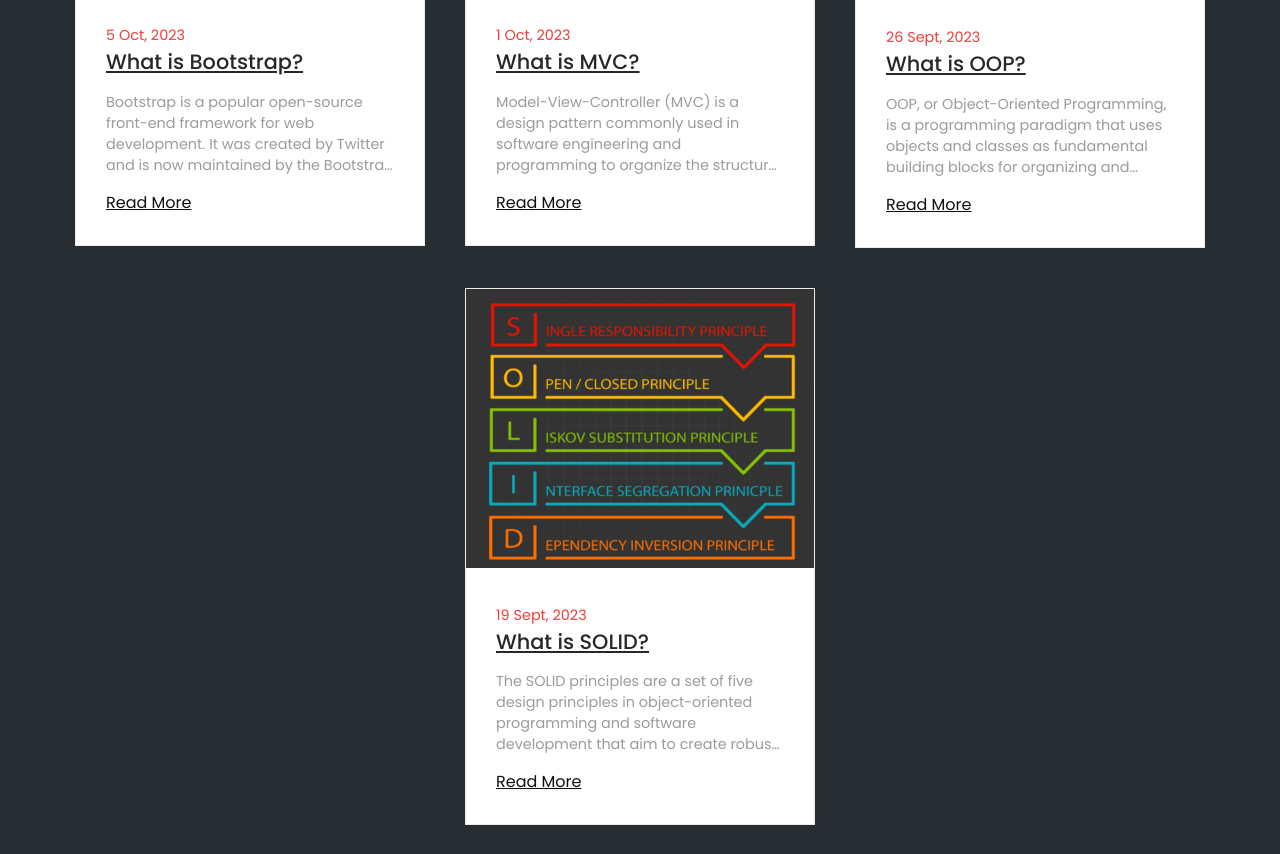
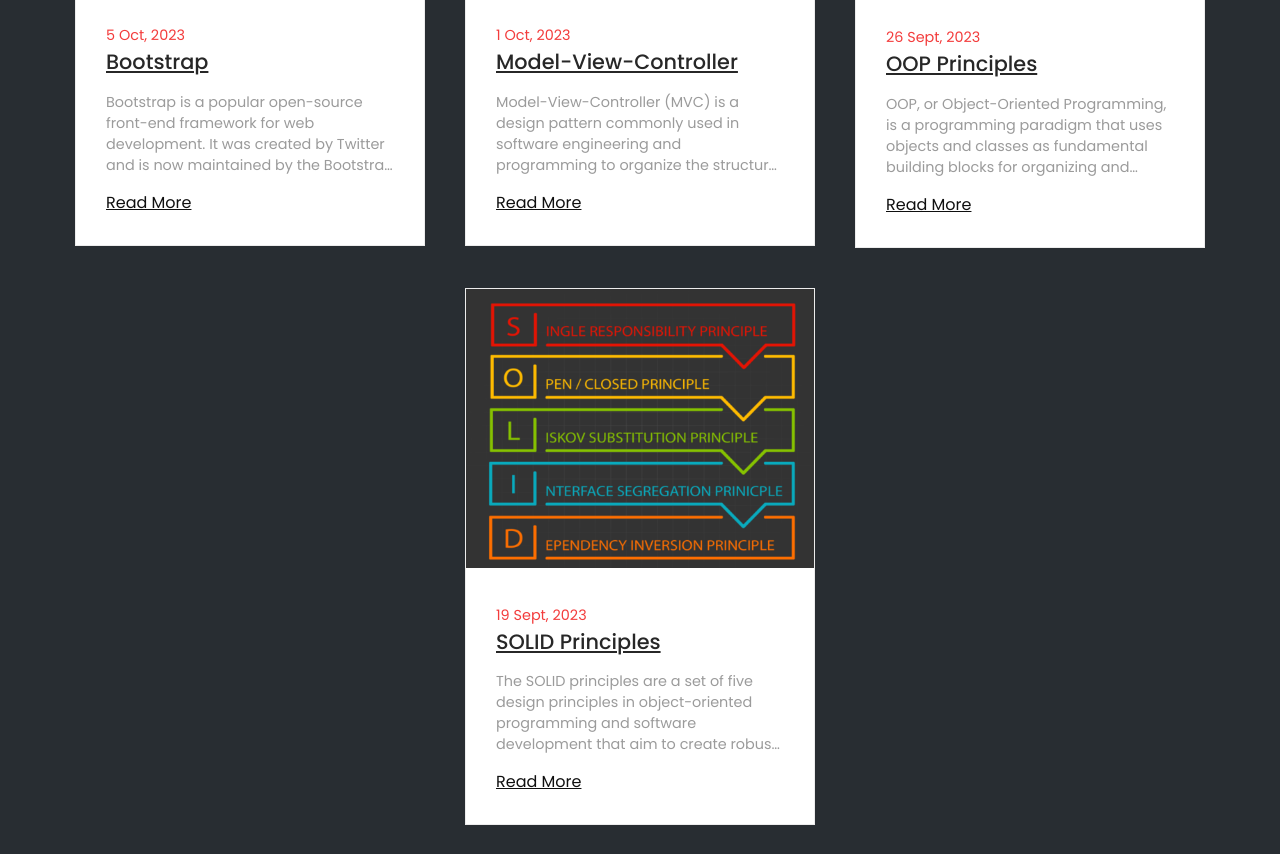
Before and after one commit to KhanhNguyen625/blog-app, a website: page index.html in a window 1280 px wide. Shown: the part 537-1391 px from the top of the page. Drawn offline with Linux system fonts and the light colour scheme.

Commit message:
Updated Article Titles for home pageq

```diff
--- a/index.html
+++ b/index.html
@@ -48,7 +48,7 @@
               href="/assets/articles/bootstrap.html"
               id="blog1"
               class="blog-title"
-              >What is Bootstrap?<br
+              >Bootstrap<br
             /></a>
             <p>
               Bootstrap is a popular open-source front-end framework for web
@@ -73,7 +73,7 @@
             <a
               href="/assets/articles/model-view-controller.html"
               class="blog-title"
-              >What is MVC?</a
+              >Model-View-Controller</a
             >
             <p>
               Model-View-Controller (MVC) is a design pattern commonly used in
@@ -95,7 +95,7 @@
           <div class="blog-text">
             <span>26 Sept, 2023</span>
             <a href="assets/articles/oop.html" class="blog-title"
-              >What is OOP?</a
+              >OOP Principles</a
             >
             <p>
               OOP, or Object-Oriented Programming, is a programming paradigm
@@ -119,7 +119,7 @@
           <div class="blog-text">
             <span>19 Sept, 2023</span>
             <a href="/assets/articles/solid.html" class="blog-title"
-              >What is SOLID?</a
+              >SOLID Principles</a
             >
             <p>
               The SOLID principles are a set of five design principles in
```
